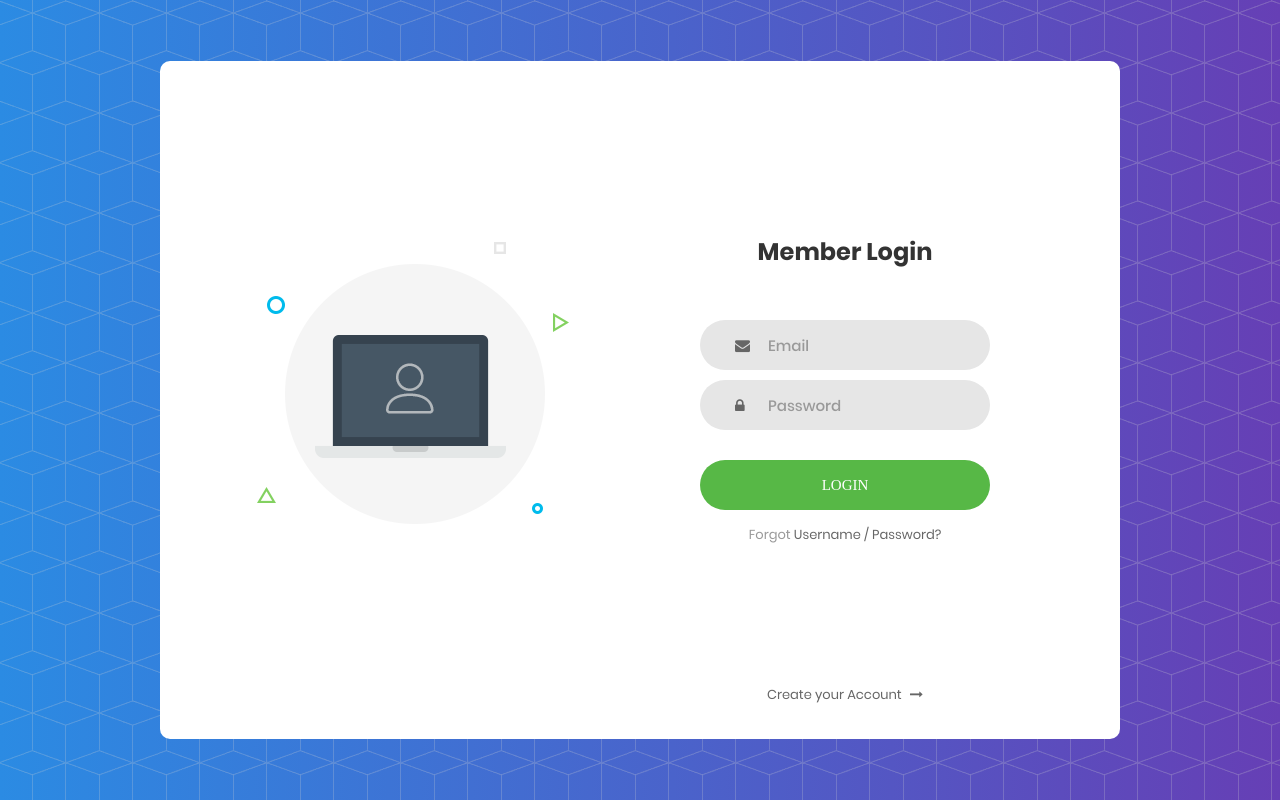
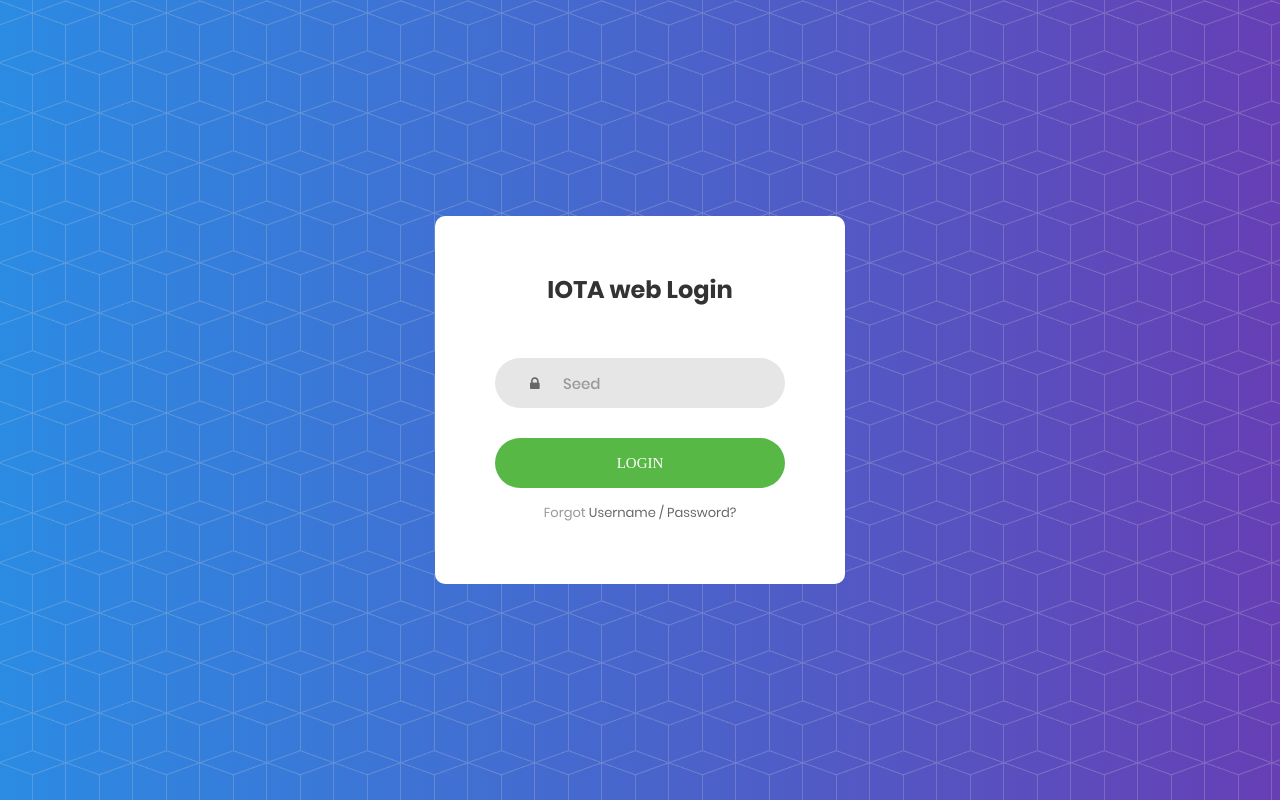
Before and after one commit to B4sti3n/IOTA-Wallet, a plain HTML site: page Login/login.html in a window 1280 px wide. Drawn offline with Linux system fonts and the light colour scheme; a web font is replaced by a local one.

Commit message:
modifications

```diff
--- a/Login/css/main.css
+++ b/Login/css/main.css
@@ -172,19 +172,11 @@
 }
 
 .wrap-login100 {
-  width: 960px;
   background: #fff;
   border-radius: 10px;
   overflow: hidden;
+  padding: 60px 60px 60px 60px;
 
-  display: -webkit-box;
-  display: -webkit-flex;
-  display: -moz-box;
-  display: -ms-flexbox;
-  display: flex;
-  flex-wrap: wrap;
-  justify-content: space-between;
-  padding: 177px 130px 33px 95px;
 }
 
 /*------------------------------------------------------------------
@@ -357,7 +349,7 @@
 
 @media (max-width: 992px) {
   .wrap-login100 {
-    padding: 177px 90px 33px 85px;
+    padding: 60px 60px 60px 60px;
   }
 
   .login100-pic {
@@ -385,7 +377,7 @@
 
 @media (max-width: 576px) {
   .wrap-login100 {
-    padding: 100px 15px 33px 15px;
+    padding: 60px 60px 60px 60px;
   }
 }
 
--- a/Login/login.html
+++ b/Login/login.html
@@ -26,25 +26,13 @@
 	<div class="limiter">
 		<div class="container-login100">
 			<div class="wrap-login100">
-				<div class="login100-pic js-tilt" data-tilt>
-					<img src="images/img-01.png" alt="IMG">
-				</div>
-
 				<form class="login100-form validate-form">
 					<span class="login100-form-title">
-						Member Login
+						IOTA web Login
 					</span>
 
-					<div class="wrap-input100 validate-input" data-validate = "Valid email is required: ex@abc.xyz">
-						<input class="input100" type="text" name="email" placeholder="Email">
-						<span class="focus-input100"></span>
-						<span class="symbol-input100">
-							<i class="fa fa-envelope" aria-hidden="true"></i>
-						</span>
-					</div>
-
-					<div class="wrap-input100 validate-input" data-validate = "Password is required">
-						<input class="input100" type="password" name="pass" placeholder="Password">
+					<div class="wrap-input100 validate-input" data-validate = "Seed is required">
+						<input class="input100" type="password" name="pass" placeholder="Seed">
 						<span class="focus-input100"></span>
 						<span class="symbol-input100">
 							<i class="fa fa-lock" aria-hidden="true"></i>
@@ -63,13 +51,6 @@
 						</span>
 						<a class="txt2" href="#">
 							Username / Password?
-						</a>
-					</div>
-
-					<div class="text-center p-t-136">
-						<a class="txt2" href="#">
-							Create your Account
-							<i class="fa fa-long-arrow-right m-l-5" aria-hidden="true"></i>
 						</a>
 					</div>
 				</form>
--- a/Web/css/style.css
+++ b/Web/css/style.css
@@ -2064,7 +2064,7 @@
   background-color: #663FB5;
 }
 .splash--gray {
-  background-color: #272727;
+  background-color: #2b7ffd;
 }
 .splash--light {
   background-color: white;
```
Also changed, not shown: Web/index.html (+2 -2 lines), Web/img/Ecosystem.png (added), Web/img/Telaviv.png (added).
